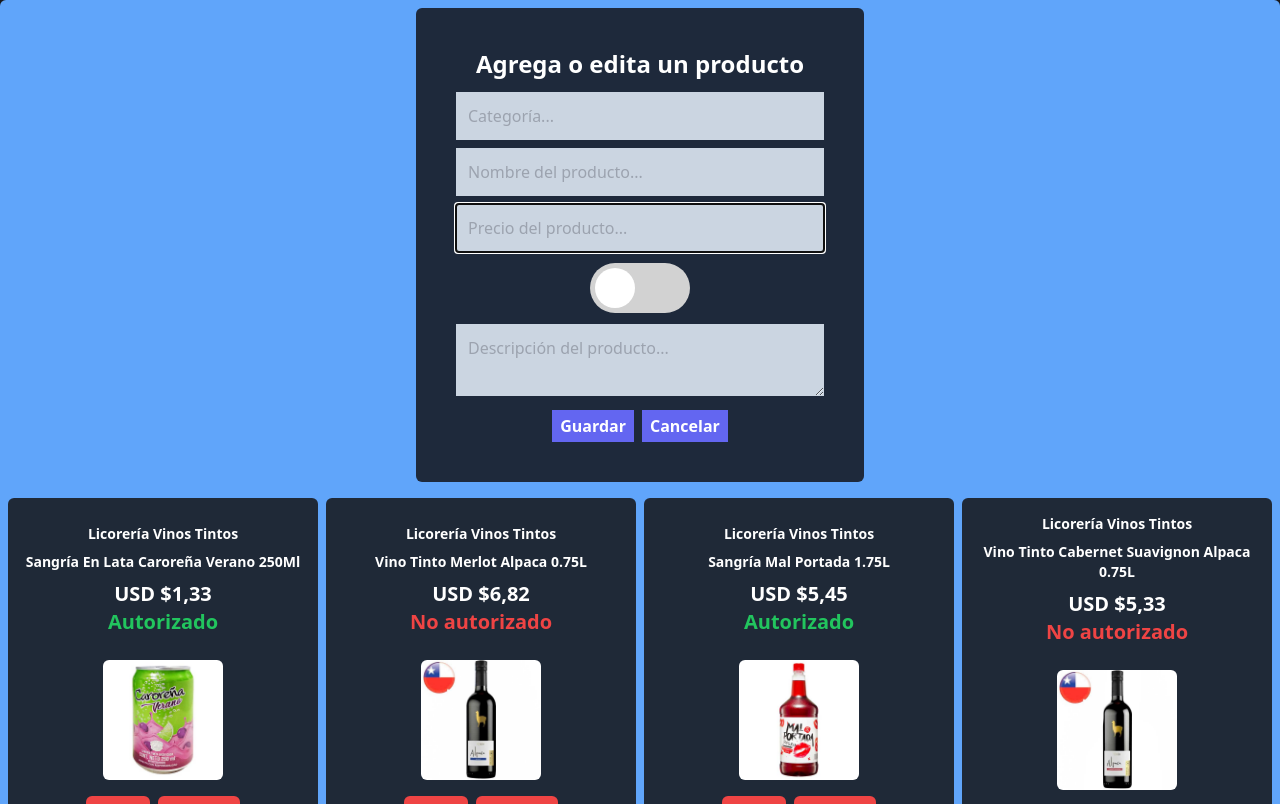
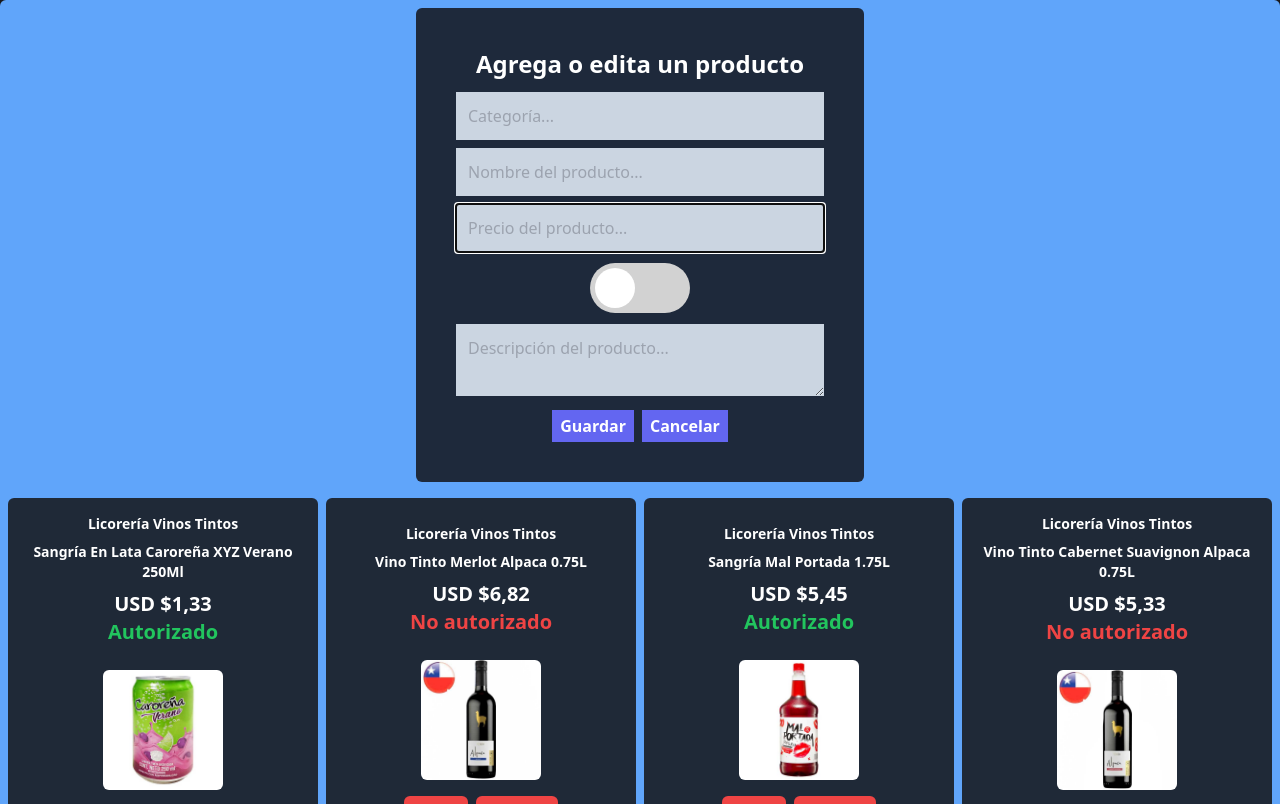
Before and after one commit to luisdanielriverosatterbo/react-shop-items, a React (Vite) app: page / in a window 1280 px wide. Shown: the top 804 px of the page. Built offline with nearby package versions, Linux system fonts and the light colour scheme.

Commit message:
Update stockdata.js

```diff
--- a/src/data/stockdata.js
+++ b/src/data/stockdata.js
@@ -4,7 +4,7 @@ export const stockdata = [
     id: "1",
     price: "1,33",
     stocked: true,
-    name: "Sangría En Lata Caroreña Verano 250Ml",
+    name: "Sangría En Lata Caroreña XYZ Verano 250Ml",
     description: "Esta es la descripción del producto00...",
     image: "./src/assets/images/df73TfRTqz.jpg",
   },
```
